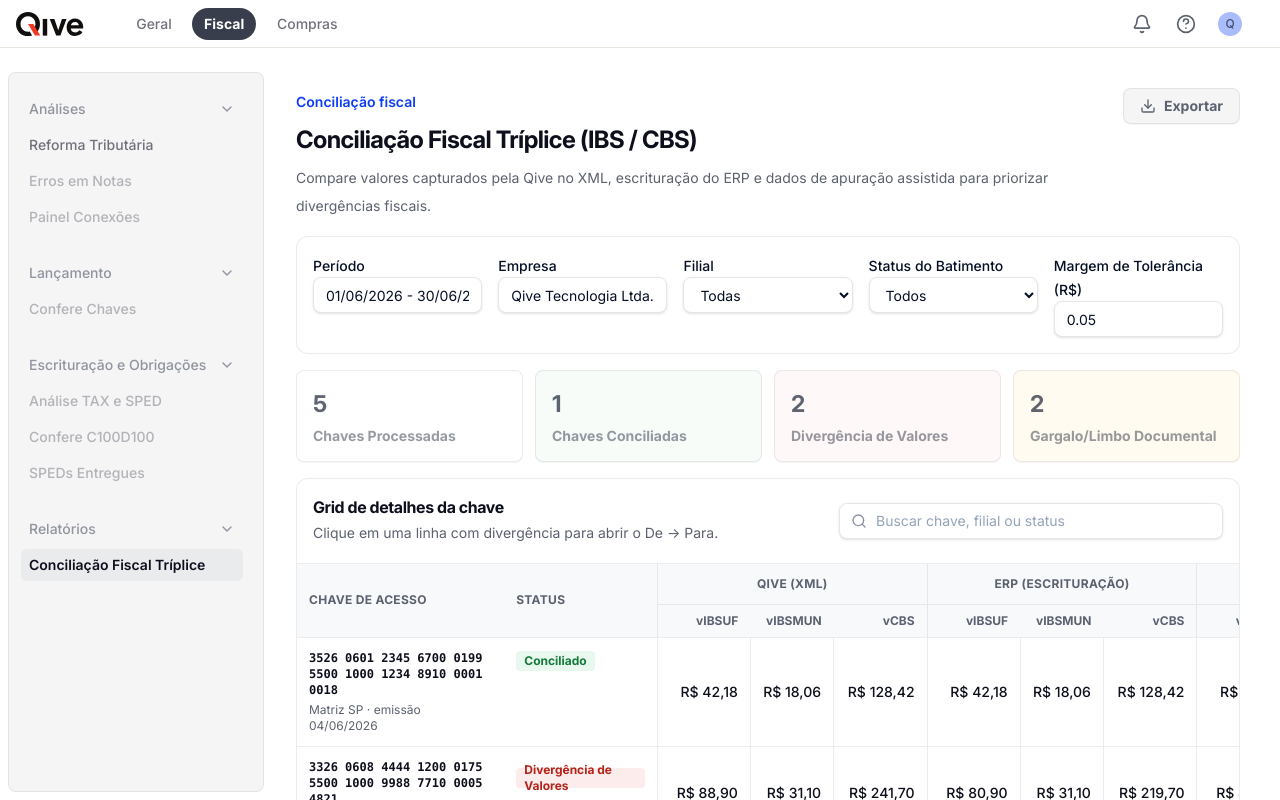
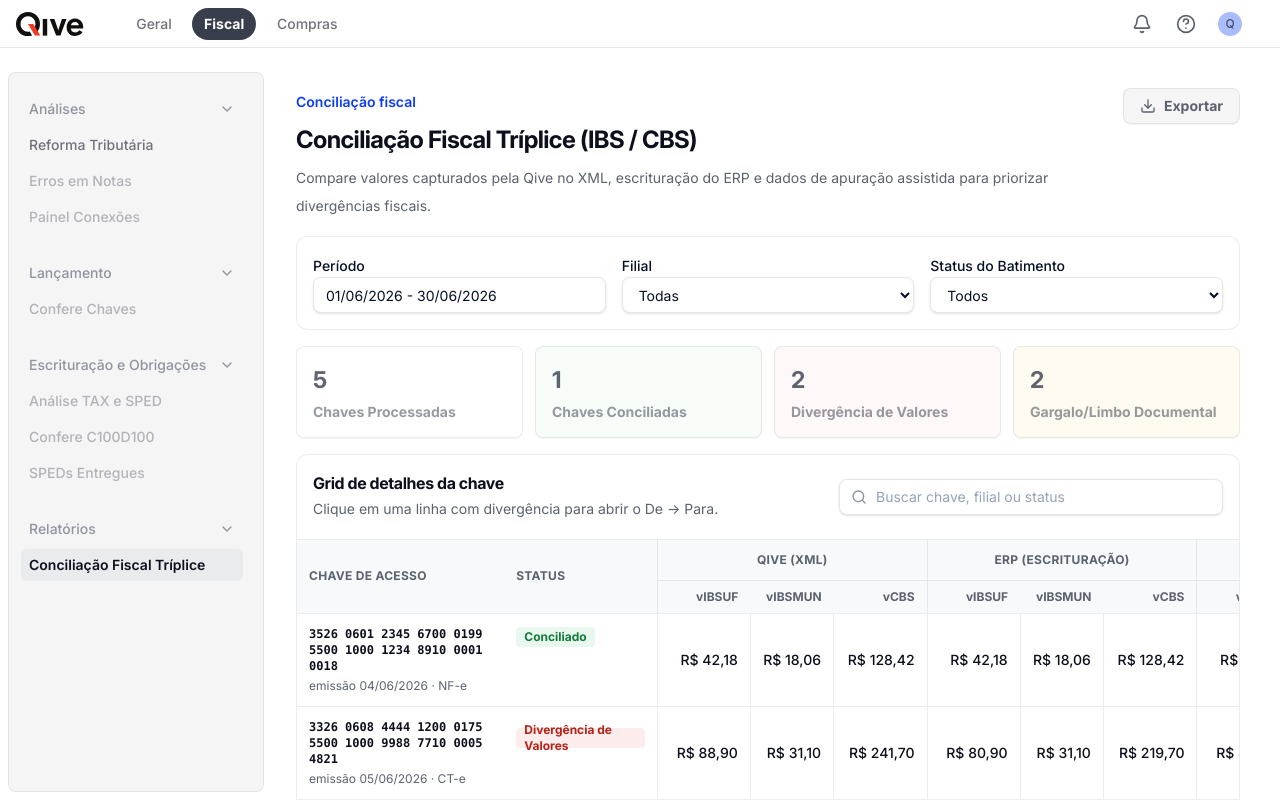
Before and after one commit to ribeiro-thiago/qive-frontend, a Next.js app: page /fiscal/conciliacao-fiscal-triplice in a window 1280 px wide. Built offline with nearby package versions, Linux system fonts and the light colour scheme.

Commit message:
Ajusta filtros e metadados da conciliação fiscal

```diff
--- a/app/(main)/fiscal/conciliacao-fiscal-triplice/page.tsx
+++ b/app/(main)/fiscal/conciliacao-fiscal-triplice/page.tsx
@@ -36,6 +36,7 @@ type ReconciliationRow = {
   empresa: string;
   filial: string;
   emissao: string;
+  tipoDocumento: "CT-e" | "NF-e" | "NFS-e";
   qive: TaxValues;
   erp: TaxValues | null;
   gov: TaxValues | null;
@@ -58,6 +59,7 @@ const RECONCILIATION_ROWS: ReconciliationRow[] = [
     empresa: "Qive Tecnologia Ltda.",
     filial: "Matriz SP",
     emissao: "04/06/2026",
+    tipoDocumento: "NF-e",
     qive: { vIBSUF: 42.18, vIBSMUN: 18.06, vCBS: 128.42 },
     erp: { vIBSUF: 42.18, vIBSMUN: 18.06, vCBS: 128.42 },
     gov: { vIBSUF: 42.18, vIBSMUN: 18.06, vCBS: 128.42 },
@@ -68,6 +70,7 @@ const RECONCILIATION_ROWS: ReconciliationRow[] = [
     empresa: "Qive Tecnologia Ltda.",
     filial: "Filial RJ",
     emissao: "05/06/2026",
+    tipoDocumento: "CT-e",
     qive: { vIBSUF: 88.9, vIBSMUN: 31.1, vCBS: 241.7 },
     erp: { vIBSUF: 80.9, vIBSMUN: 31.1, vCBS: 219.7 },
     gov: { vIBSUF: 88.9, vIBSMUN: 31.1, vCBS: 241.7 },
@@ -78,6 +81,7 @@ const RECONCILIATION_ROWS: ReconciliationRow[] = [
     empresa: "Qive Tecnologia Ltda.",
     filial: "Filial MG",
     emissao: "06/06/2026",
+    tipoDocumento: "NFS-e",
     qive: { vIBSUF: 16.34, vIBSMUN: 7.88, vCBS: 59.32 },
     erp: null,
     gov: { vIBSUF: 16.34, vIBSMUN: 7.88, vCBS: 59.32 },
@@ -88,6 +92,7 @@ const RECONCILIATION_ROWS: ReconciliationRow[] = [
     empresa: "Qive Tecnologia Ltda.",
     filial: "Matriz SP",
     emissao: "07/06/2026",
+    tipoDocumento: "NF-e",
     qive: { vIBSUF: 55.12, vIBSMUN: 14.2, vCBS: 173.87 },
     erp: { vIBSUF: 55.12, vIBSMUN: 14.2, vCBS: 173.87 },
     gov: null,
@@ -98,6 +103,7 @@ const RECONCILIATION_ROWS: ReconciliationRow[] = [
     empresa: "Qive Tecnologia Ltda.",
     filial: "Filial RJ",
     emissao: "08/06/2026",
+    tipoDocumento: "CT-e",
     qive: { vIBSUF: 102.44, vIBSMUN: 47.18, vCBS: 305.7 },
     erp: { vIBSUF: 102.44, vIBSMUN: 39.18, vCBS: 299.7 },
     gov: { vIBSUF: 102.44, vIBSMUN: 47.18, vCBS: 305.7 },
@@ -279,21 +285,13 @@ export default function ConciliacaoFiscalTriplicePage() {
       </header>
 
       <Card className="rounded-xl border border-[rgba(4,14,35,0.08)] bg-white">
-        <CardContent className="grid gap-4 p-4 md:grid-cols-2 xl:grid-cols-5">
+        <CardContent className="grid gap-4 p-4 md:grid-cols-3">
           <div className="space-y-2">
             <Label htmlFor="periodo">Período</Label>
             <Input id="periodo" type="text" value="01/06/2026 - 30/06/2026" readOnly />
           </div>
-          <div className="space-y-2">
-            <Label htmlFor="empresa">Empresa</Label>
-            <Input id="empresa" type="text" value="Qive Tecnologia Ltda." readOnly />
-          </div>
           <SelectField id="filial" label="Filial" value={branchFilter} onChange={setBranchFilter} options={BRANCH_OPTIONS} />
           <SelectField id="status" label="Status do Batimento" value={statusFilter} onChange={setStatusFilter} options={STATUS_OPTIONS} />
-          <div className="space-y-2">
-            <Label htmlFor="tolerancia">Margem de Tolerância (R$)</Label>
-            <Input id="tolerancia" type="number" min="0" step="0.01" defaultValue="0.05" />
-          </div>
         </CardContent>
       </Card>
 
@@ -366,7 +364,7 @@ export default function ConciliacaoFiscalTriplicePage() {
                     >
                       <td className="px-3 py-3 align-top">
                         <div className="font-mono text-xs font-semibold text-[#0d0f1c]">{row.chaveAcesso}</div>
-                        <div className="mt-1 text-xs text-[#5B616F]">{row.filial} · emissão {row.emissao}</div>
+                        <div className="mt-1 text-xs text-[#5B616F]">emissão {row.emissao} · {row.tipoDocumento}</div>
                       </td>
                       <td className="px-3 py-3 align-top"><StatusTag status={row.status} /></td>
                       <TaxValueCells values={row.qive} groupStart />
@@ -445,7 +443,7 @@ export default function ConciliacaoFiscalTriplicePage() {
               ) : (
                 <div className="flex items-start gap-3 rounded-lg border border-[#B9E8CB] bg-[#F7FCF9] p-3 text-sm text-[#137A3A]">
                   <CheckCircle2 className="mt-0.5 h-4 w-4" />
-                  Nenhuma divergência acima da tolerância configurada.
+                  Nenhuma divergência identificada para a chave selecionada.
                 </div>
               )}
             </div>
```
